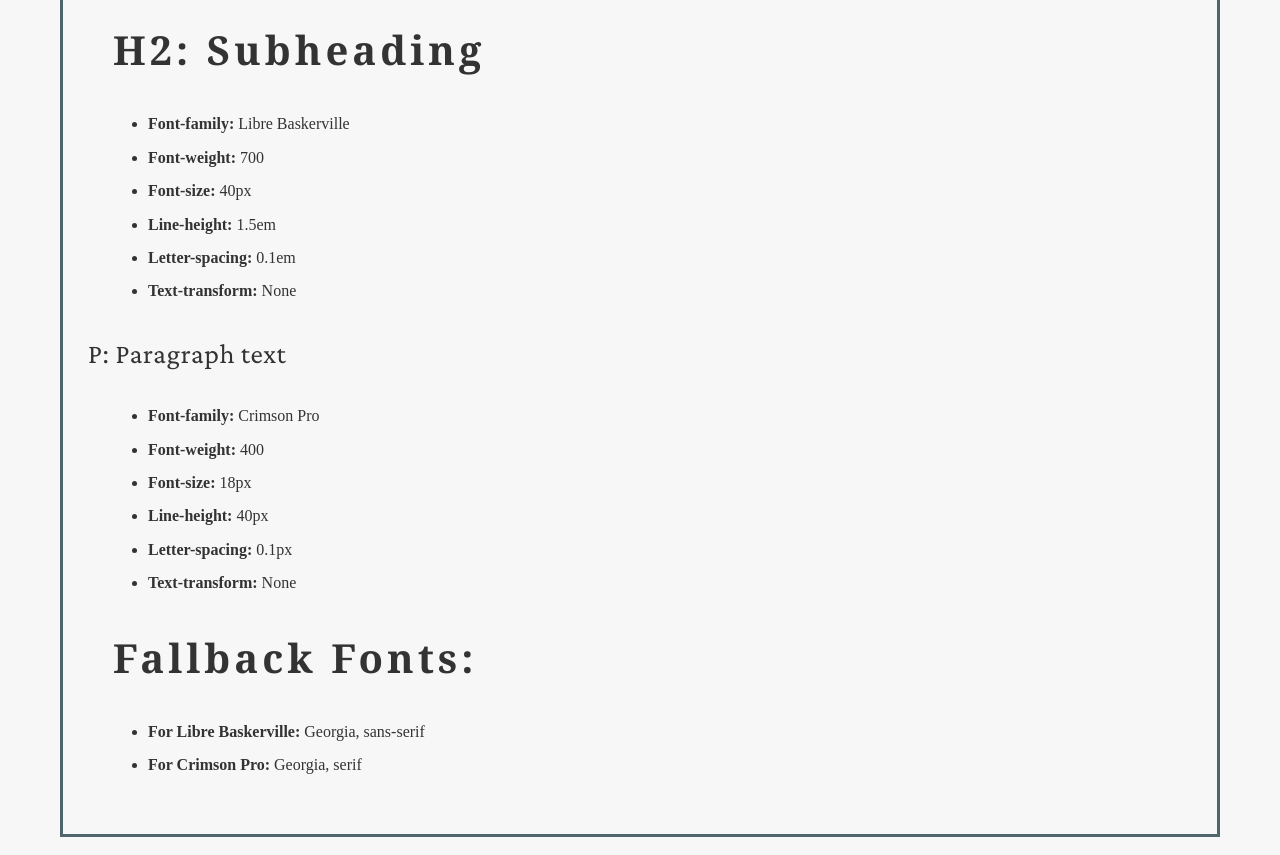
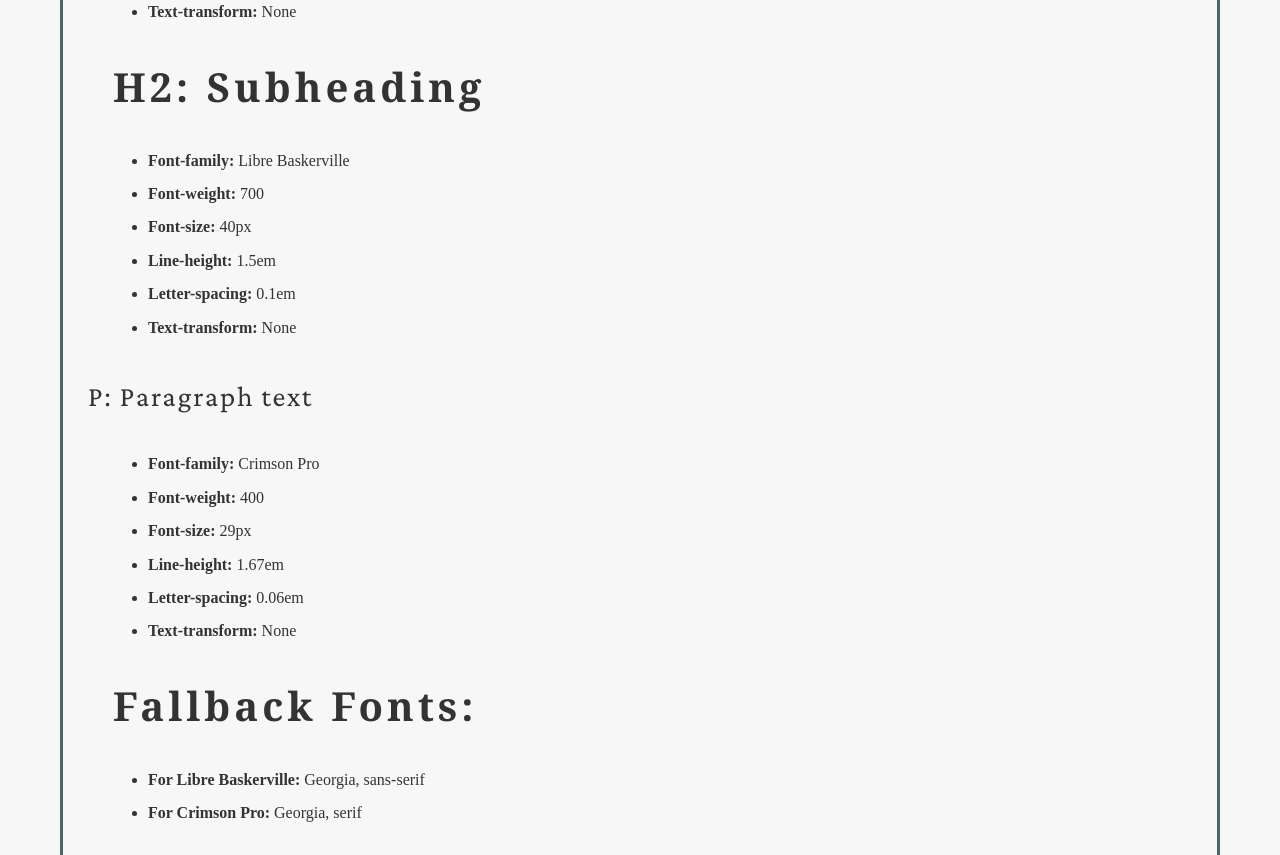
Before and after one commit to ghost-of-the-mind/CodeCademy, a plain HTML site: page darkfolklore/website-style-guide/index.html in a window 1280 px wide. Shown: the part 1945-2800 px from the top of the page. Drawn offline with nearby package versions, Linux system fonts and the light colour scheme.

Commit message:
Release version 1.0.1

```diff
--- a/darkfolklore/website-style-guide/css/styles.css
+++ b/darkfolklore/website-style-guide/css/styles.css
@@ -52,9 +52,9 @@ h2 {
 p {
     font-family: 'Crimson Pro', Georgia, serif;
     font-weight: 400;
-    font-size: 28px;
-    line-height: 1.3em;
-    letter-spacing: 0.02em;
+    font-size: 29px;
+    line-height: 1.67em;
+    letter-spacing: 0.06em;
     text-transform: none;
 }
 
--- a/darkfolklore/website-style-guide/index.html
+++ b/darkfolklore/website-style-guide/index.html
@@ -179,9 +179,9 @@
                             <ul>
                                 <li><strong>Font-family:</strong> Crimson Pro</li>
                                 <li><strong>Font-weight:</strong> 400</li>
-                                <li><strong>Font-size:</strong> 18px</li>
-                                <li><strong>Line-height:</strong> 40px</li>
-                                <li><strong>Letter-spacing:</strong> 0.1px</li>
+                                <li><strong>Font-size:</strong> 29px</li>
+                                <li><strong>Line-height:</strong> 1.67em</li>
+                                <li><strong>Letter-spacing:</strong> 0.06em</li>
                                 <li><strong>Text-transform:</strong> None</li>
                             </ul>
                     </div>
```
Also changed, not shown: 1 other file.
